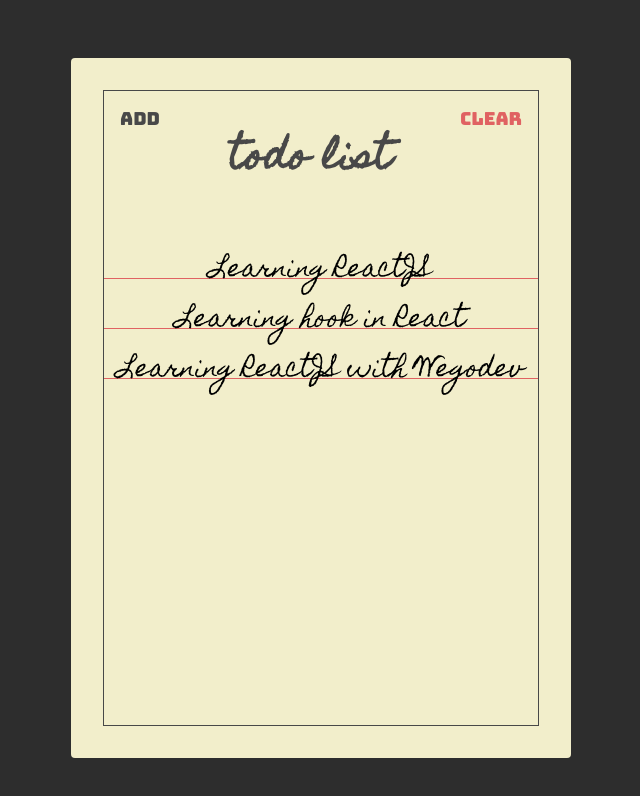
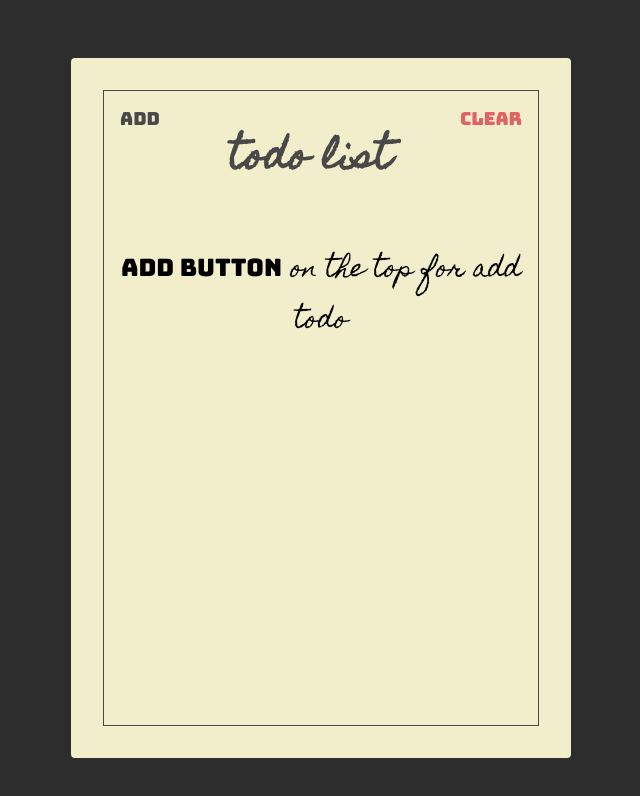
Before and after one commit to risyad19/react-todolist, a React (Create React App) app: page / in a window 1280 px wide. Both pictures are taken after a click on the button "Clear". Shown: the top 796 px of the page, without its empty margins (319-959 px from the left). Built offline with nearby package versions, Linux system fonts and the light colour scheme.

Commit message:
delete function and placeholder

```diff
--- a/src/components/Header.jsx
+++ b/src/components/Header.jsx
@@ -1,21 +1,24 @@
 import React from "react";
 import PropTypes from "prop-types";
 
-const Header = ({ showAddToggle, showAdd }) => {
+const Header = ({ showAddToggle, showAdd, clearTodos }) => {
   return (
     <section className="header">
       <button className="header-btn main-black-color" onClick={showAddToggle}>
         {showAdd ? "Finish" : "Add"}
       </button>
       <h1 className="header-title">ToDo List</h1>
-      <button className="header-btn main-red-color">Clear</button>
+      <button className="header-btn main-red-color" onClick={clearTodos}>
+        Clear
+      </button>
     </section>
   );
 };
 
 Header.propTypes = {
   showAddToggle: PropTypes.func.isRequired,
-  showAdd: PropTypes.bool.isRequired
+  showAdd: PropTypes.bool.isRequired,
+  clearTodos: PropTypes.func.isRequired
 };
 
 export default Header;
--- a/src/components/Todos.jsx
+++ b/src/components/Todos.jsx
@@ -5,7 +5,8 @@ import Todo from "./Todo";
 const Todos = ({ todos, complietTodo }) => {
   return (
     <section className="todos">
-      {todos.map((todo, index) => {
+      {todos.length > 0 &&
+        todos.map((todo, index) => {
           return (
             <Todo
               key={index}
@@ -16,6 +17,12 @@ const Todos = ({ todos, complietTodo }) => {
             />
           );
         })}
+      {todos.length === 0 && (
+        <div className="todo-placeholder-text">
+          <span className="add-button-placeholder-text">Add button</span> on the
+          top for add todo
+        </div>
+      )}
     </section>
   );
 };
--- a/src/pages/TodoList.jsx
+++ b/src/pages/TodoList.jsx
@@ -31,13 +31,19 @@ const TodoList = () => {
     setTodos(addedTodo);
   };
 
+  const clearTodos = () => setTodos([]);
+
   const showAddToggle = () => setShowAdd(!showAdd);
 
   // console.log("todos", todos);
 
   return (
     <Paper>
-      <Header showAddToggle={showAddToggle} showAdd={showAdd} />
+      <Header
+        showAddToggle={showAddToggle}
+        showAdd={showAdd}
+        clearTodos={clearTodos}
+      />
       <TodoForm addTodo={addTodo} showAdd={showAdd} />
       <Todos todos={todos} complietTodo={complietTodo} />
     </Paper>
--- a/src/styles.css
+++ b/src/styles.css
@@ -159,3 +159,15 @@ body. html {
   left: 50%;
   transform: translate(-50%);
 }
+
+.todo-placeholder-text {
+  font-family: "Homemade Apple", sans-serif;
+  font-size: 24px;
+  text-align: center;
+  padding: 16px;
+}
+
+.add-button-placeholder-text {
+  font-family: "Bungee", sans-serif;
+  font-size: 24px;
+}
```
Lines whose indentation alone changed are shown as unchanged.
